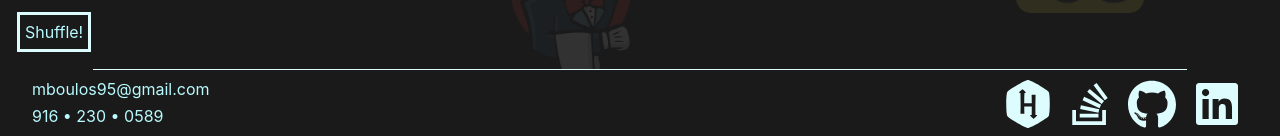
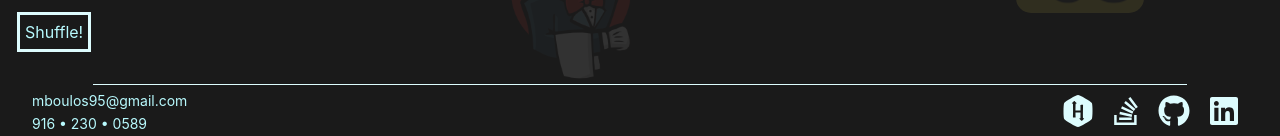
Before and after one commit to mfboulos/mfboulos.github.io, a React (Create React App) app: page /#/ in a window 1280 px wide. Shown: the part 661-797 px from the top of the page. Built offline with nearby package versions, Linux system fonts and the light colour scheme.

Commit message:
Smaller footer, smaller icons, now they don't disappear

```diff
--- a/src/App.js
+++ b/src/App.js
@@ -85,7 +85,7 @@ class App extends React.Component {
             </Nav>
           </Navbar>
           }
-          <div style={{flexGrow: 1, marginTop: '56px', marginBottom: '69px', backgroundColor: '#1a1a1a'}}>
+          <div style={{flexGrow: 1, marginTop: '56px', marginBottom: '54px', backgroundColor: '#1a1a1a'}}>
             <div style={{padding: '5%'}}>
               <Switch>
                 <Route path="/about" component={About}/>
--- a/src/components/BrandButton.js
+++ b/src/components/BrandButton.js
@@ -4,7 +4,7 @@ import { FontAwesomeIcon } from '@fortawesome/react-fontawesome';
 const BrandButton = (props) => {
     return (
         <a href={props.href}>
-            <FontAwesomeIcon style={{height: 'auto', margin: '10px', ...props.style}} color='#ddfcfe' size='3x' icon={['fab', `${props.brand}`]} />
+            <FontAwesomeIcon style={{margin: '10px', ...props.style}} color='#ddfcfe' size='2x' icon={['fab', `${props.brand}`]} />
         </a>
     )
 }
--- a/src/components/Footer.js
+++ b/src/components/Footer.js
@@ -4,14 +4,14 @@ import BrandButton from './BrandButton';
 
 const Footer = (props) => {
     return (
-        <div style={{backgroundColor: '#1a1a1a', position: 'fixed', left: 0, bottom: 0, height: '70px', width: '100%'}}>
+        <div style={{backgroundColor: '#1a1a1a', position: 'fixed', left: 0, bottom: 0, height: '55px', width: '100%'}}>
             <div style={{marginLeft: '2.5%', marginRight: '2.5%', width: '95%', height: '100%'}}>
                 <div style={{width: '90%', height: 0, margin: 'auto', borderTop: '1px solid #ddfcfe'}} />
-                <div style={{float: 'left'}}>
-                    <div style={{marginTop: '7px', marginBottom: '3px'}}>
+                <div style={{float: 'left', fontSize: '14px'}}>
+                    <div style={{marginTop: '5px', marginBottom: '2px'}}>
                         {/* <FontAwesomeIcon style={{height: '100%'}} icon='inbox'/>*/}mboulos95@gmail.com
                     </div>
-                    <div style={{marginTop: '3px', marginBottom: '7px'}}>
+                    <div style={{marginTop: '2px', marginBottom: '5px'}}>
                         {/* <FontAwesomeIcon style={{height: '100%'}} icon='mobile-alt'/>*/}916 • 230 • 0589
                     </div>
                 </div>
```
